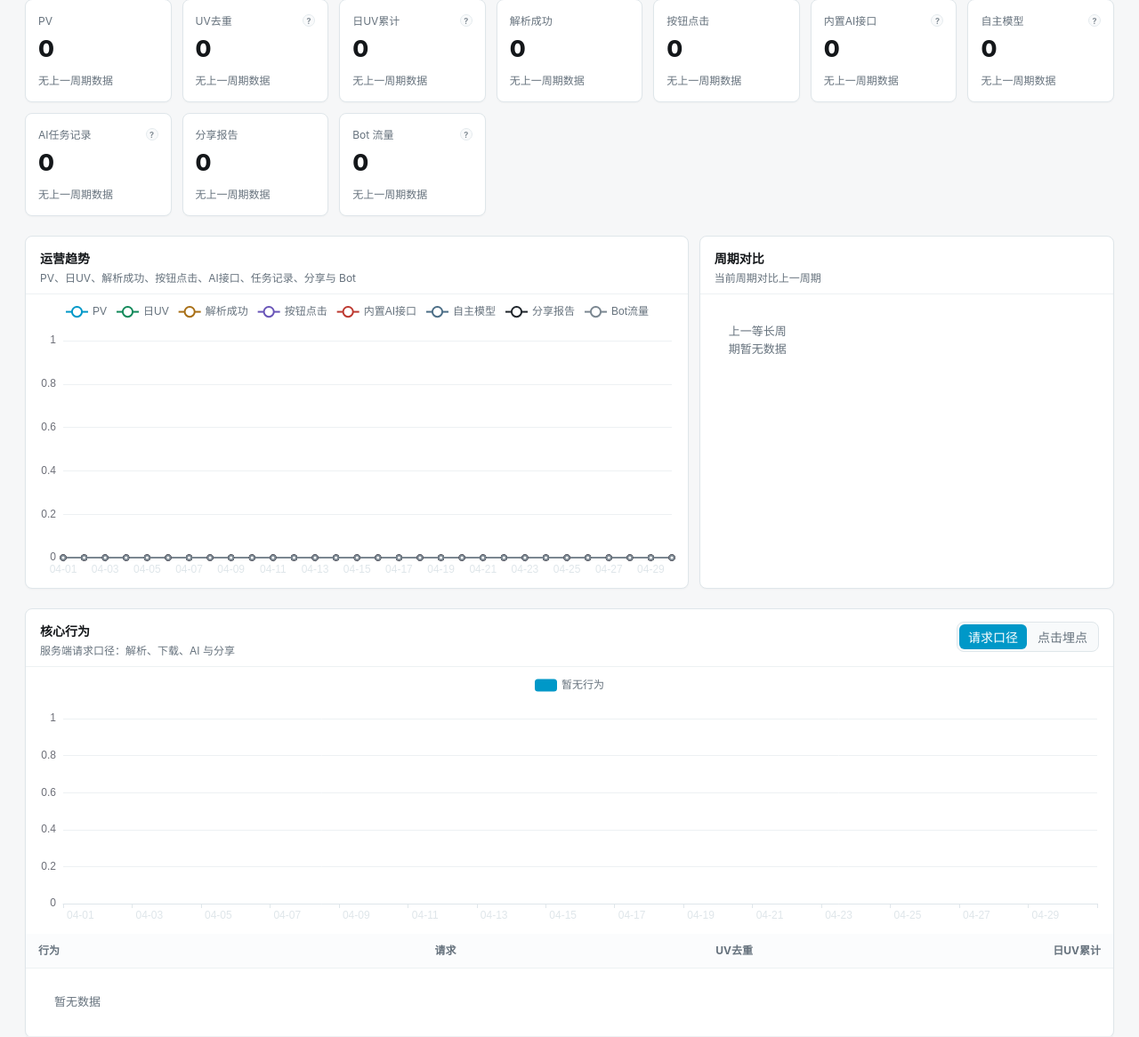
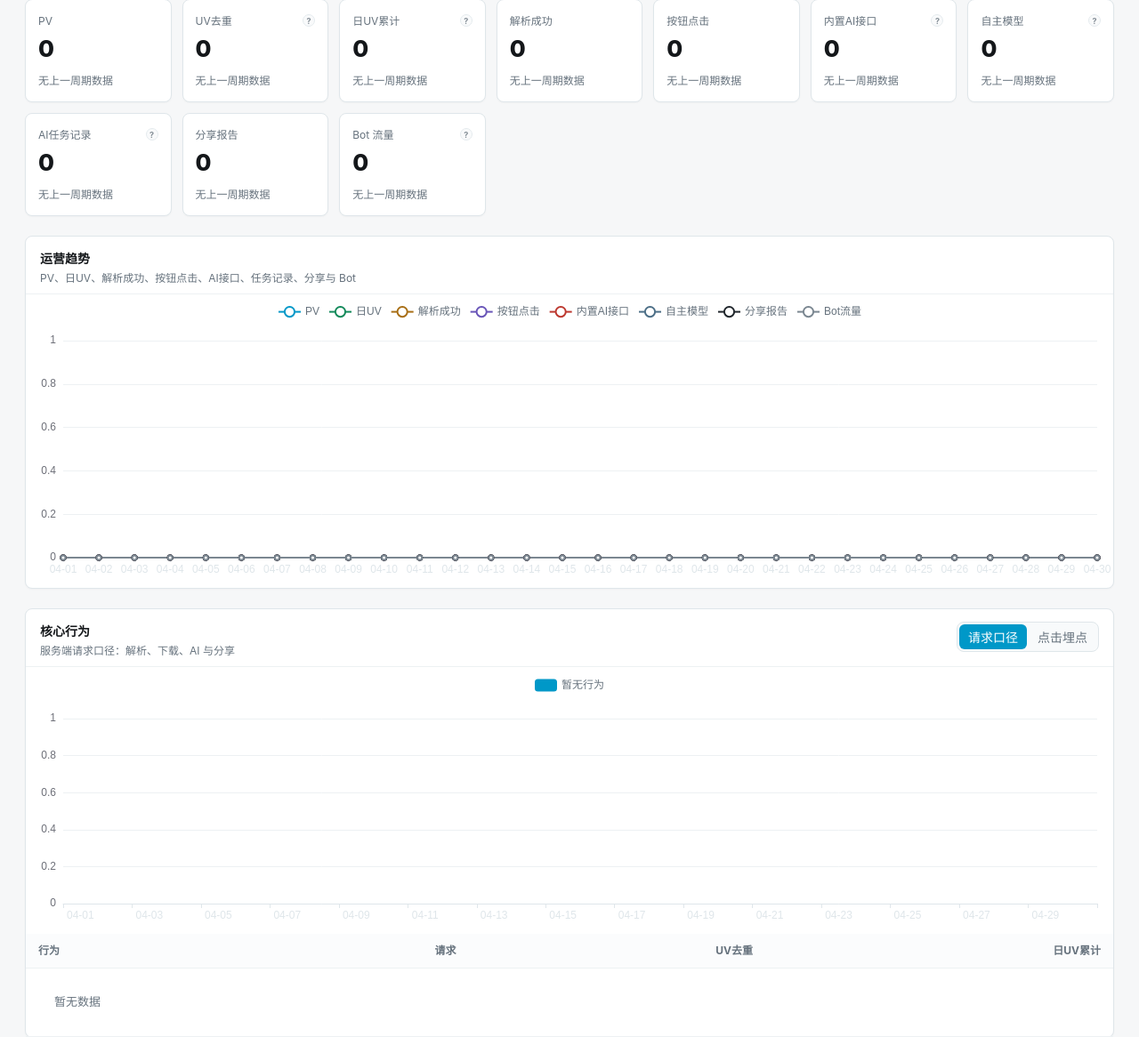
Before and after one commit to Liu-Bot24/bilibili-danmaku, a Flask app: page /ops in a window 1280 px wide. Shown: the part 188-1354 px from the top of the page at 89% size. Run offline with Flask 3, Linux system fonts and the light colour scheme; data comes from the database, SQL or seed files in the repository; data that the repository does not hold is empty; parts of the project's set-up code (start-up, migrations or seed data) failed here and were passed over.

Commit message:
Remove duplicate period comparison panel

```diff
--- a/templates/ops_dashboard.html
+++ b/templates/ops_dashboard.html
@@ -389,11 +389,6 @@
       color: var(--red);
     }
 
-    .dashboard-grid {
-      grid-template-columns: 1.6fr 1fr;
-      align-items: stretch;
-    }
-
     .two-grid {
       grid-template-columns: repeat(2, minmax(0, 1fr));
     }
@@ -589,34 +584,6 @@
       width: 180px;
     }
 
-    .comparison {
-      display: grid;
-      grid-template-columns: repeat(4, minmax(0, 1fr));
-      gap: 8px;
-      padding: 14px;
-    }
-
-    .comparison-item {
-      padding: 10px;
-      border: 1px solid var(--line-soft);
-      border-radius: 8px;
-      background: #fbfcfd;
-    }
-
-    .comparison-item strong {
-      display: block;
-      font-size: 18px;
-      line-height: 1.2;
-      font-variant-numeric: tabular-nums;
-    }
-
-    .comparison-item span {
-      display: block;
-      margin-top: 4px;
-      color: var(--muted);
-      font-size: 12px;
-    }
-
     .empty {
       padding: 18px;
       color: var(--muted);
@@ -647,7 +614,6 @@
         grid-template-columns: repeat(3, minmax(0, 1fr));
       }
 
-      .dashboard-grid,
       .two-grid,
       .three-grid,
       .bot-chart-grid {
@@ -696,10 +662,6 @@
       .section-head {
         align-items: flex-start;
         flex-direction: column;
-      }
-
-      .comparison {
-        grid-template-columns: repeat(2, minmax(0, 1fr));
       }
 
       .chart {
@@ -760,7 +722,7 @@
         <div class="error-box" id="errorBox"></div>
       </section>
 
-      <section class="section grid dashboard-grid">
+      <section class="section">
         <div class="panel">
           <div class="panel-head">
             <div>
@@ -769,15 +731,6 @@
             </div>
           </div>
           <div id="trafficChart" class="chart"></div>
-        </div>
-        <div class="panel">
-          <div class="panel-head">
-            <div>
-              <h3>周期对比</h3>
-              <span>当前周期对比上一周期</span>
-            </div>
-          </div>
-          <div class="comparison" id="periodCompare"></div>
         </div>
       </section>
 
@@ -1112,38 +1065,6 @@
       }).join('');
     }
 
-    function renderPeriodCompare(data) {
-      const compare = data.kpis.period_compare || {};
-      const fields = [
-        ['pv', 'PV'],
-        ['uv', 'UV去重'],
-        ['daily_uv_sum', '日UV'],
-        ['artifact_success', '解析'],
-        ['button_clicks', '点击'],
-        ['builtin_ai_calls', '内置AI接口'],
-        ['custom_ai_calls', '自主模型'],
-        ['analysis_jobs', '任务记录'],
-        ['reports', '报告'],
-        ['bot_hits', 'Bot']
-      ];
-      const rows = fields
-        .map(([key, label]) => ({ key, label, item: compare[key] || null }))
-        .filter((row) => row.item && row.item.has_previous !== false);
-      if (!rows.length) {
-        $('#periodCompare').innerHTML = '<div class="empty">上一等长周期暂无数据</div>';
-        return;
-      }
-      $('#periodCompare').innerHTML = rows.map(({ label, item }) => {
-        const sign = Number(item.diff || 0) > 0 ? '+' : '';
-        return `
-          <div class="comparison-item">
-            <strong>${formatNumber(item.current)}</strong>
-            <span>${escapeHtml(label)} ${sign}${item.pct || 0}%</span>
-          </div>
-        `;
-      }).join('');
-    }
-
     function renderTrafficChart(data) {
       const dates = data.daily.map((item) => item.date.slice(5));
       const series = [
@@ -1492,7 +1413,6 @@
     function render(data) {
       renderMeta(data);
       renderKpis(data);
-      renderPeriodCompare(data);
       renderTrafficChart(data);
       renderBehaviorPanel(data);
       renderAiAnalysisChart(data);
@@ -1646,7 +1566,6 @@
           <div class="delta">等待当前筛选结果</div>
         </div>
       `).join('');
-      $('#periodCompare').innerHTML = '<div class="empty">正在读取当前筛选范围...</div>';
       [
         ['#behaviorTable', 4],
         ['#pageTable', 4],
```
